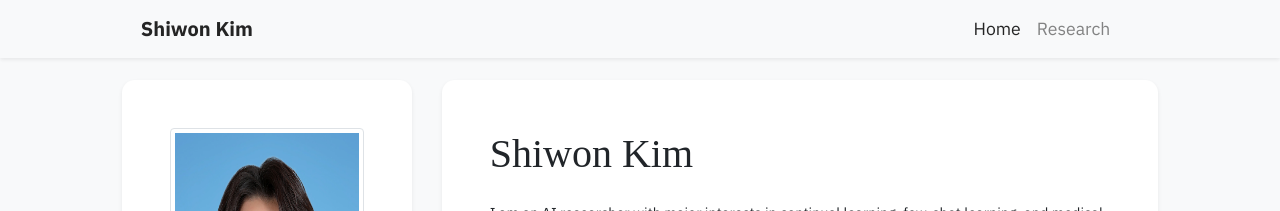
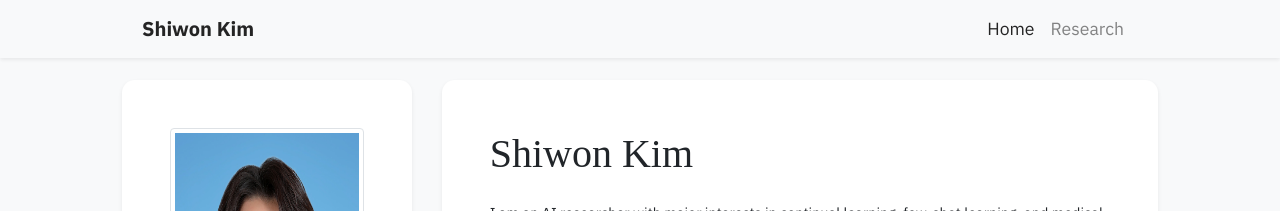
Before and after one commit to shiwonkim/shiwonkim.github.io, a Jekyll site: the page built from index.html, in a window 1280 px wide. Shown: the top 211 px of the page. Built offline with Jekyll 4.4.1, drawn with Linux system fonts in a browser that asks for light colours; nearby versions of some CDN libraries; some web fonts are replaced; a style sheet for code colours, icons or effects is not loaded.

Commit message:
edit profile

```diff
--- a/_includes/navbar.html
+++ b/_includes/navbar.html
@@ -1,6 +1,6 @@
 <nav class="navbar navbar-expand-sm navbar-light bg-light fixed-top mb-5 shadow-sm">
   <!-- <div class="{% if page.container_class %}{{ page.container_class }}{% else %}container-fluid{% endif %}"> -->
-  <div class="container-fluid pl-4">
+  <div class="container-fluid pl-4 pr-0">
     <div class="row w-100 justify-content-center">
       <div class="col-12 col-lg-10 d-flex justify-content-between align-items-center">
         <a class="navbar-brand" href="{{ '/' | relative_url }}">
```
